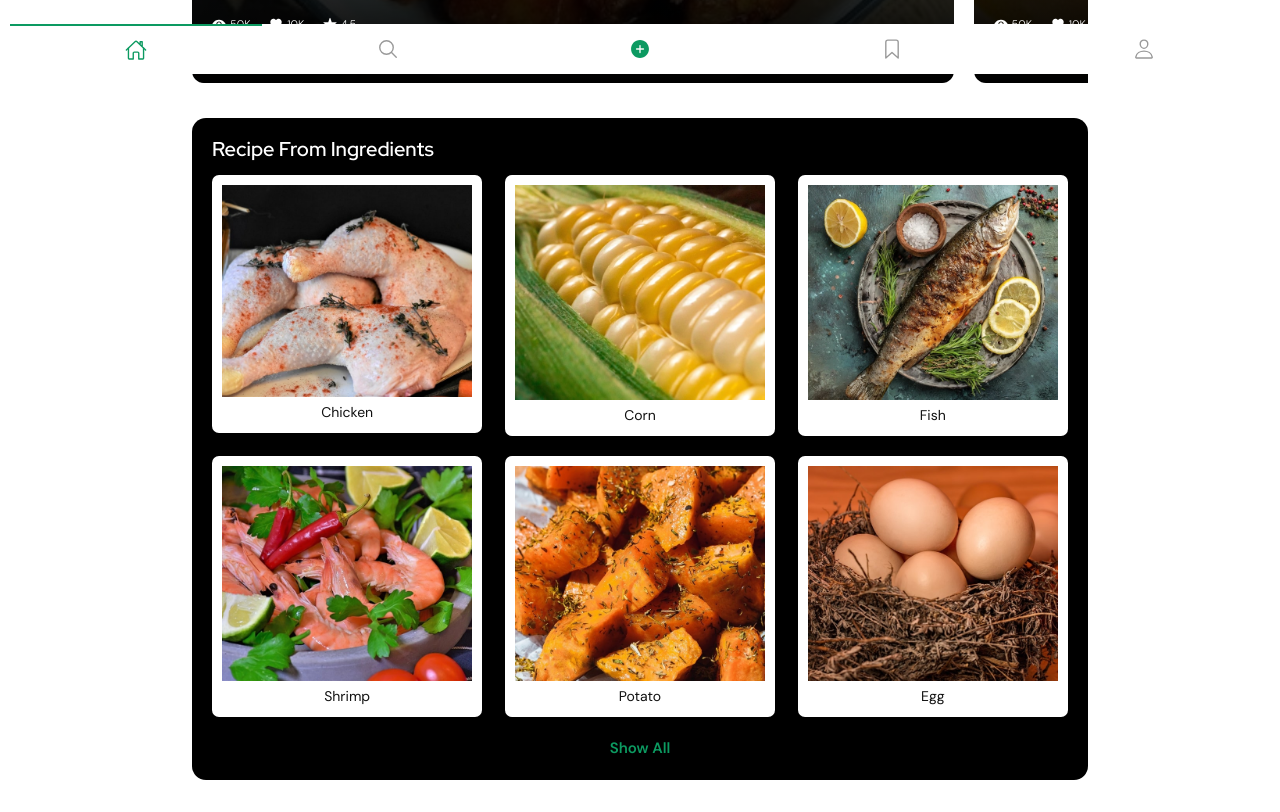
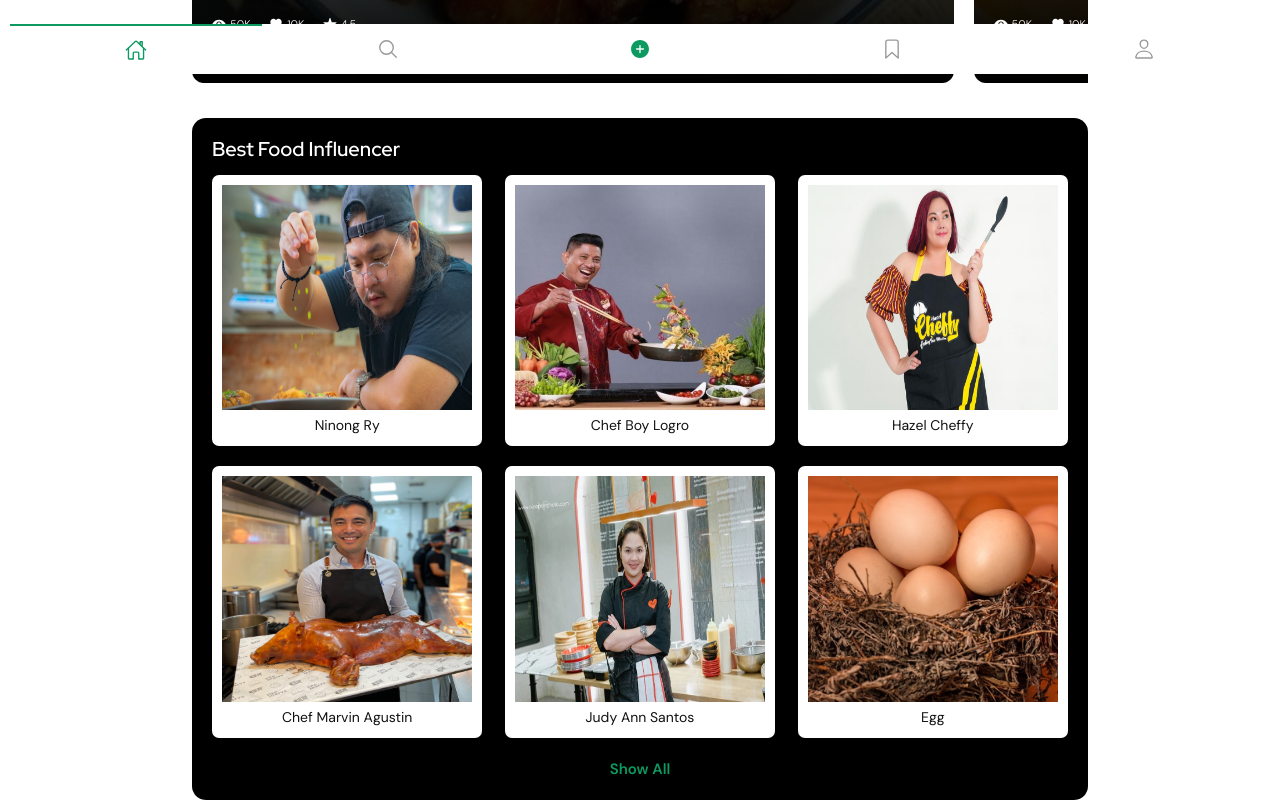
Before and after one commit to katrina110/cookinginapp, a plain HTML site: page index.html in a window 1280 px wide. Shown: the part 726-1538 px from the top of the page. Drawn offline with nearby package versions, Linux system fonts and the light colour scheme.

Commit message:
add chef

```diff
--- a/css/style.css
+++ b/css/style.css
@@ -449,11 +449,13 @@ form textarea::placeholder {
   padding: 10px;
   border-radius: 7px;
   text-align: center;
+
 }
 
 .recipe-ingredients .content img {
   width: 100%;
   margin-bottom: 5px;
+  aspect-ratio: 1 / 0.9;
 }
 
 /* latest recipe */
--- a/index.html
+++ b/index.html
@@ -221,39 +221,39 @@
       <div class="container">
         <div class="wrapper-inner">
           <div class="block-title no-margin-t">
-            <h3>Recipe From Ingredients</h3>
+            <h3>Best Food Influencer</h3>
           </div>
           <div class="row">
             <div class="col s4">
               <div class="content">
-                <img src="images/recipe-ingredient1.jpg" alt="" />
-                <p class="second-title">Chicken</p>
+                <img src="images/ninongry.jpg" alt="" />
+                <p class="second-title">Ninong Ry</p>
               </div>
             </div>
             <div class="col s4">
               <div class="content">
-                <img src="images/recipe-ingredient2.jpg" alt="" />
-                <p class="second-title">Corn</p>
+                <img src="images/boylogro.jpg" alt="" />
+                <p class="second-title">Chef Boy Logro</p>
               </div>
             </div>
             <div class="col s4">
               <div class="content">
-                <img src="images/recipe-ingredient3.jpg" alt="" />
-                <p class="second-title">Fish</p>
+                <img src="images/hazelchef.jpg" alt="" />
+                <p class="second-title">Hazel Cheffy</p>
               </div>
             </div>
           </div>
           <div class="row">
             <div class="col s4">
               <div class="content">
-                <img src="images/recipe-ingredient4.jpg" alt="" />
-                <p class="second-title">Shrimp</p>
+                <img src="images/marvinagustin.jpg" alt="" />
+                <p class="second-title">Chef Marvin Agustin</p>
               </div>
             </div>
             <div class="col s4">
               <div class="content">
-                <img src="images/recipe-ingredient5.jpg" alt="" />
-                <p class="second-title">Potato</p>
+                <img src="images/judyann.jpg" alt="" />
+                <p class="second-title">Judy Ann Santos</p>
               </div>
             </div>
             <div class="col s4">
```
Also changed, not shown: images/boylogro.jpg (added), images/hazelchef.jpg (added), images/judyann.jfif (added), images/judyann.jpg (added), images/marvinagustin.jpg (added), images/ninongry.jpg (added).
